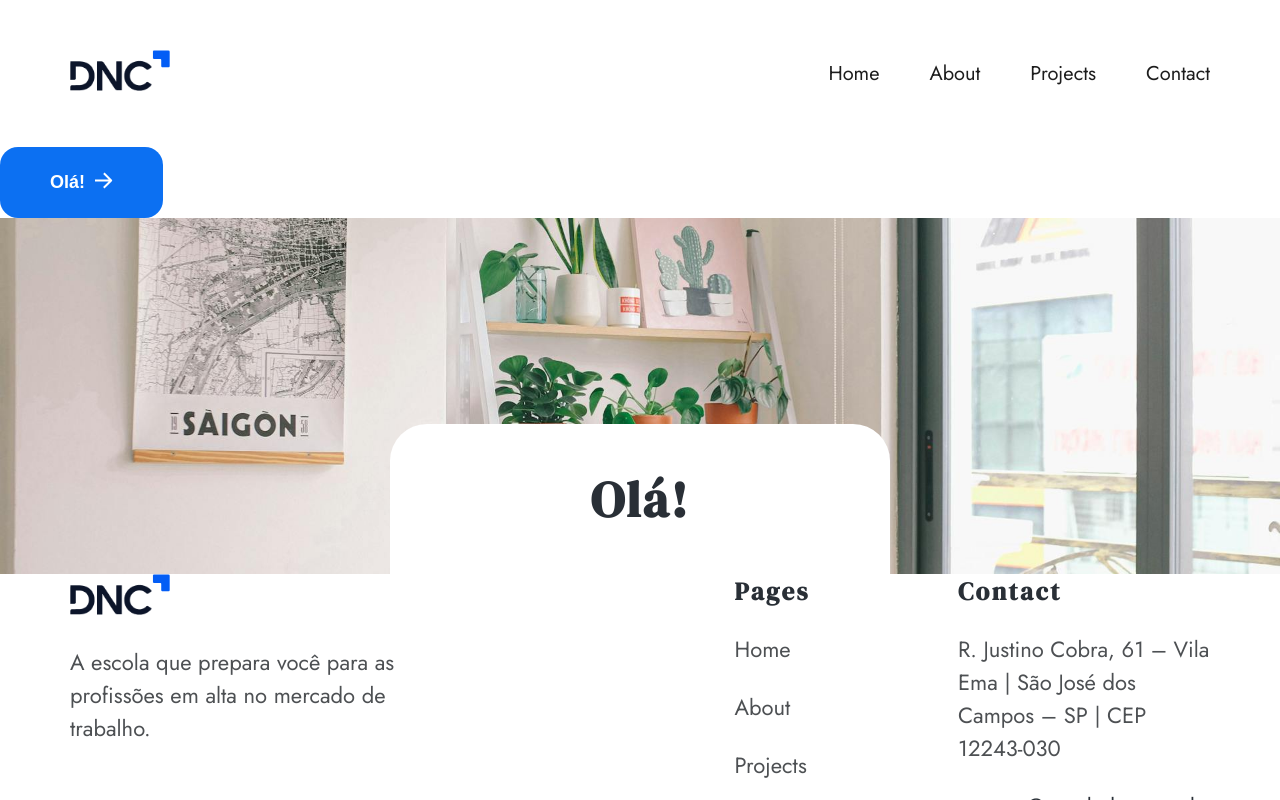
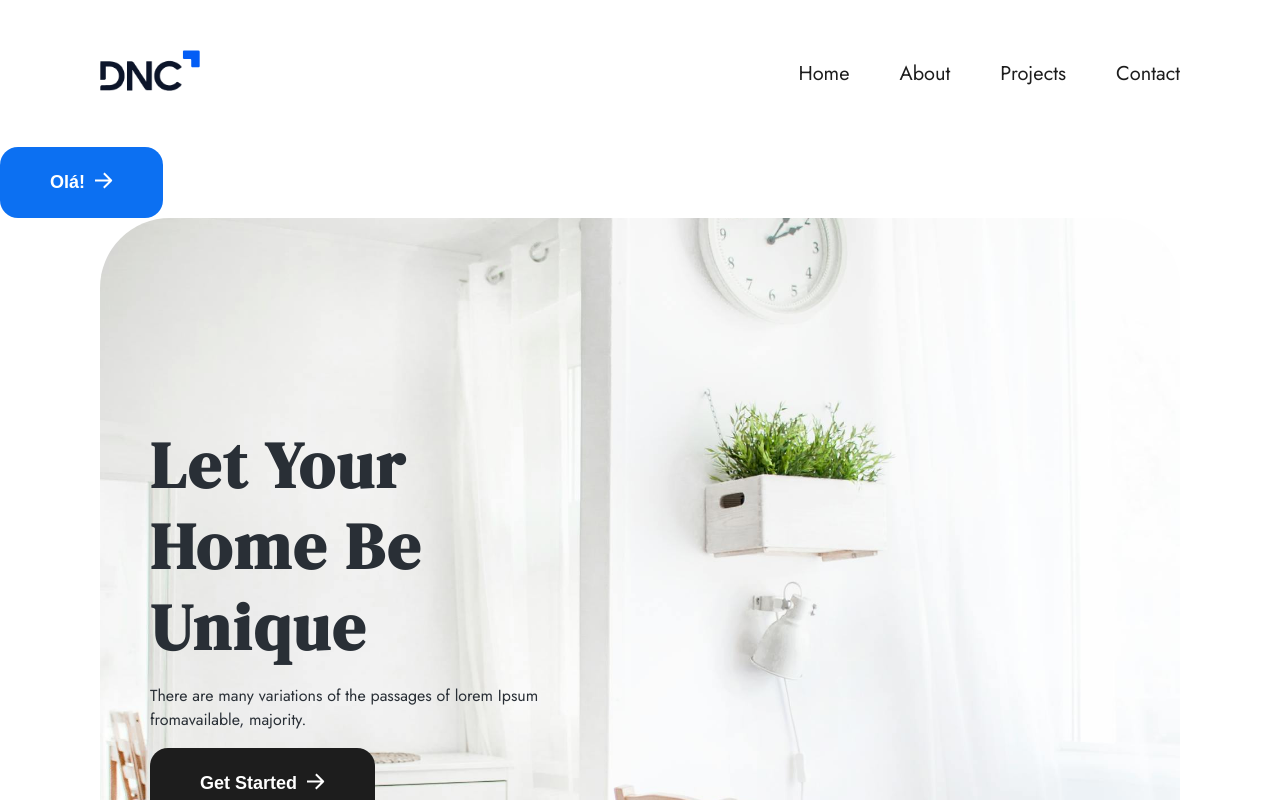
Before and after one commit to odiogorodriigues/dnc-arq-diogo, a React (Vite) app: page / in a window 1280 px wide. Shown: the top 800 px of the page. Built offline with nearby package versions, Linux system fonts and the light colour scheme.

Commit message:
Componentes compartilhados - Hero

```diff
--- /dev/null
+++ b/src/components/Hero/Hero.css
@@ -0,0 +1,29 @@
+.hero {
+  background-image: url(/hero.jpg);
+  background-position: center;
+  background-size: cover;
+  border-radius: 70px;
+  height: 708px;
+  padding: 50px;
+}
+
+.hero h1 {
+  font-size: 65px;
+  line-height: 125%;
+}
+
+.hero-text {
+  width: 40%;
+}
+
+@media (max-width: 768px) {
+  .hero-text {
+    width: 100%;
+  }
+}
+
+@media (max-width: 568px) {
+  .hero h1 {
+    font-size: 50px;
+  }
+}
--- /dev/null
+++ b/src/components/Hero/Hero.jsx
@@ -0,0 +1,22 @@
+import { Link } from 'react-router-dom';
+import "./Hero.css";
+import Button from '../Button/Button';
+
+function Hero(props) {
+    return (
+        <div className='hero d-flex al-center'>
+            <div className='hero-text'>
+                <h1>Let Your Home Be Unique</h1>
+                <p>
+                    There are many variations of the passages of lorem Ipsum
+                    fromavailable, majority.
+                </p>
+                <Link>
+                    <Button buttonStyle="secondary" arrow>Get Started</Button>
+                </Link>
+            </div>
+        </div>
+    );
+}
+
+export default Hero;
--- a/src/main.css
+++ b/src/main.css
@@ -64,6 +64,7 @@
 
 /* GRID */
 .container {
+  box-sizing: border-box;
   margin: 0 auto;
   width: 100%;
   max-width: 1140px;
--- a/src/pages/Home.jsx
+++ b/src/pages/Home.jsx
@@ -1,14 +1,16 @@
 import Button from "../components/Button/Button"
 import Header from "../components/Header/Header"
 import Footer from "../components/Footer/Footer"
-import Banner from "../components/Banner/Banner"
+import Hero from "../components/Hero/Hero"
 
 function Home () {
   return (
     <>
       <Header />
       <Button buttonStyle="primary"arrow>Olá!</Button>
-      <Banner title="Olá!" image="about.jpg" />
+      <div className="container">
+        <Hero />
+      </div>
       <Footer />
     </>
   )
```
Also changed, not shown: public/hero.jpg (added).
